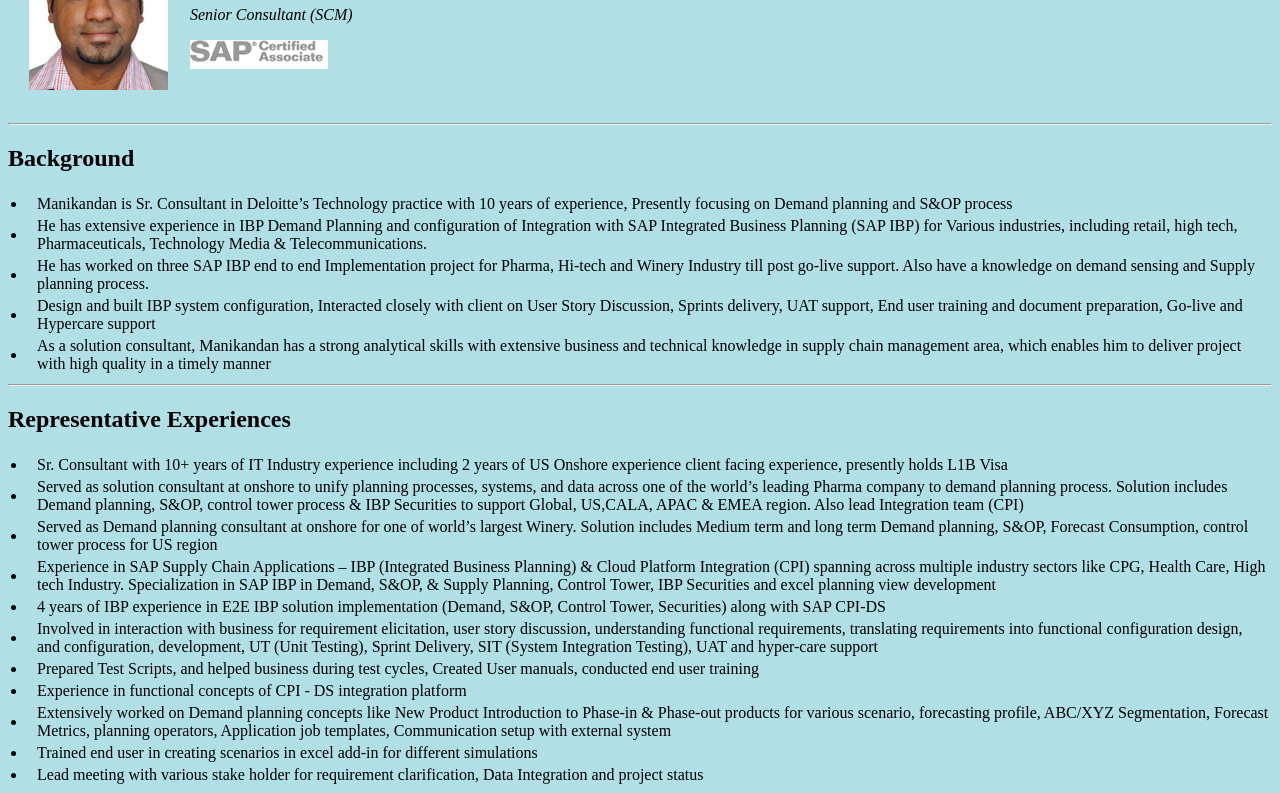
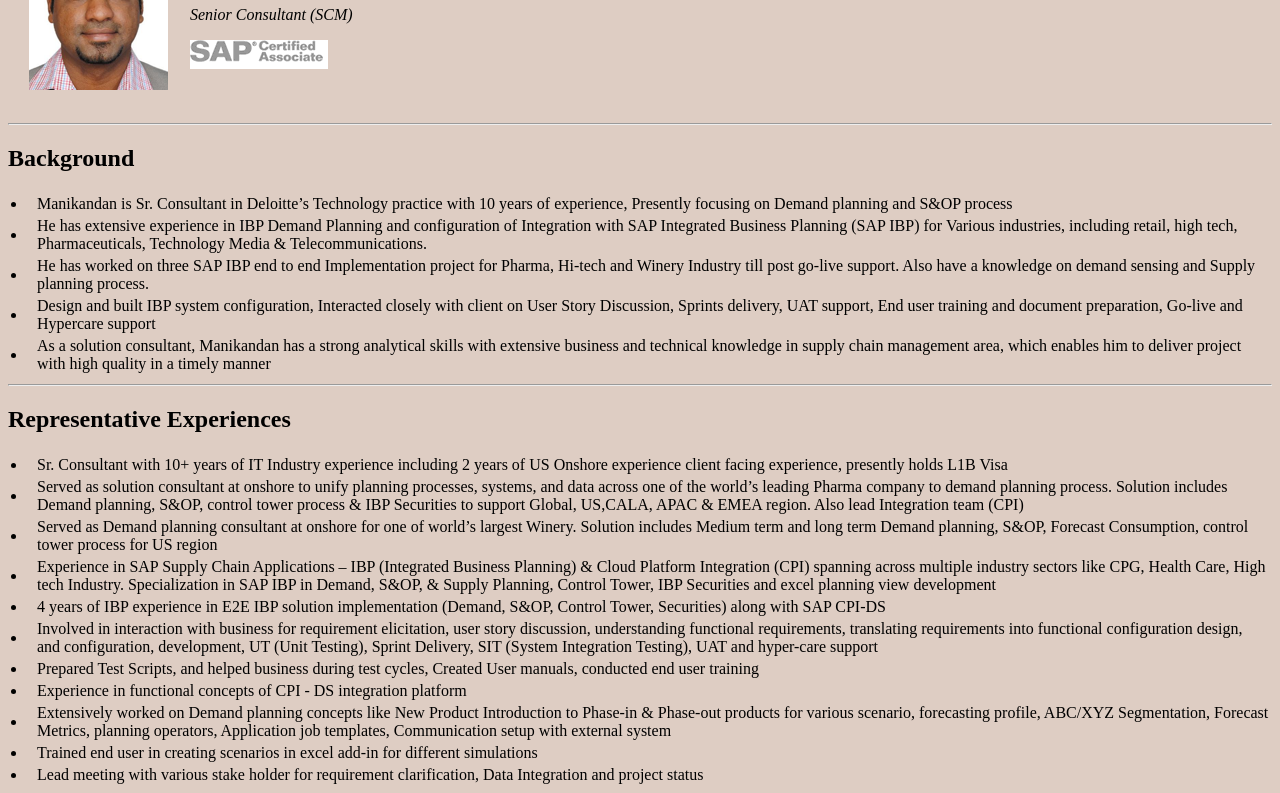
Before and after one commit to manikandansit/ibpcv, a plain HTML site: page index.html in a window 1280 px wide. Shown: the part 123-916 px from the top of the page. Drawn offline with Linux system fonts and the light colour scheme.

Commit message:
Update index.html

```diff
--- a/index.html
+++ b/index.html
@@ -4,7 +4,7 @@
       <meta charset="utf-8">
       <title>Manikandan's Personal Site</title>
     </head>
-    <body style="background-color: powderblue;">
+    <body style="background-color: #decdc3;">
       <table cellspacing="20">
         <tr>
           <td>  <img src="Image/Picture1.png" alt="Manikandan Profile Picture"></td>
```
